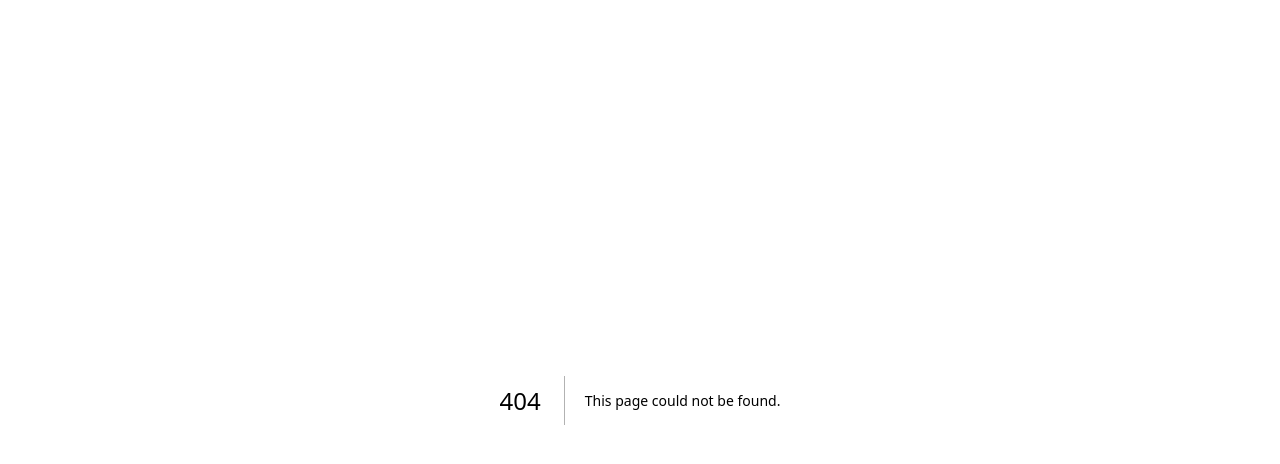
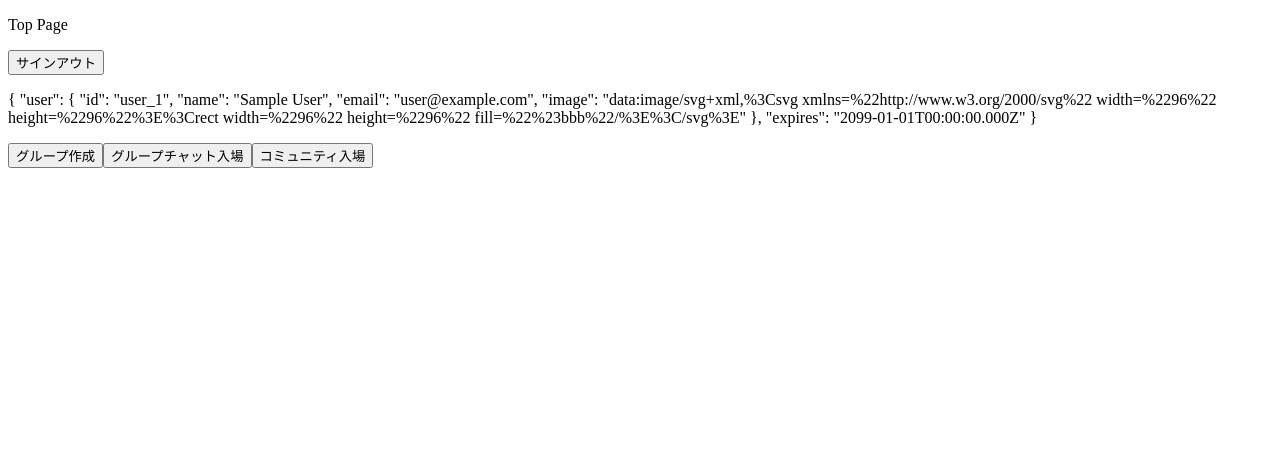
Before and after one commit to ootoro29/procon_mathtoro, a Next.js app: page /home in a window 1280 px wide. Before the commit this address had no page. Shown: the top 464 px of the page. Built offline with nearby package versions, Linux system fonts and the light colour scheme; no server answers; sample sign-in values are in the browser's storage.

Commit message:
homeページに分割

```diff
--- a/app/api/group/route.ts
+++ b/app/api/group/route.ts
@@ -1,16 +1,19 @@
 import { auth } from "@/lib/auth";
 import { pool } from "@/lib/db";
 import { Group } from "@/types";
+import { NextApiRequest, NextApiResponse } from "next";
 import { NextRequest, NextResponse } from "next/server";
 
-export const GET = async() => {
 
+export const GET = async(res:NextResponse,req:NextRequest) => {
+
+    const session = await auth();
+    console.log(session);
+
+    //if(!session)return new NextResponse(JSON.stringify("認証エラー"),{status:401});
     try {
-        const session = await auth();
-        if(!session)return new NextResponse(JSON.stringify("認証エラー"),{status:500});
-        const groups_find_values = [session.user?.id];
-        const rows = await pool.query(
-            `
+        const groups_find_values = [1];
+        const rows = await pool.query(`
                 SELECT *
                     FROM groups
                     WHERE EXISTS (
--- /dev/null
+++ b/app/home/layout.tsx
@@ -0,0 +1,27 @@
+"use client"
+import Load from "@/features/layouts/loading"
+import { useSession } from "next-auth/react";
+import { useRouter } from "next/navigation";
+
+export default function RootLayout({
+  children,
+}: Readonly<{
+  children: React.ReactNode;
+}>) {
+    const {data:session,status} = useSession();
+    const router = useRouter();
+    if(status === "loading"){
+        return (
+            <Load.LoadPage />
+        );
+    }
+    if(status === "unauthenticated"){
+        router.push("/");
+        return;
+    }
+    return (
+        <div>
+            {children}
+        </div>
+    );
+}
--- /dev/null
+++ b/app/home/page.tsx
@@ -0,0 +1,14 @@
+"use client"
+import { useSession } from "next-auth/react";
+import Home from "@/features/layouts/home";
+import { signOut } from "next-auth/react";
+
+export default function HomePage(){
+    const {data:session,status} = useSession();
+
+    if(session){
+      return (
+        <Home.HomePage></Home.HomePage>
+      );
+    }
+  }
--- a/features/layouts/top/TopPageLoggedIn/top-page-logged-in.tsx
+++ b/features/layouts/home/HomePage/home-page.tsx
@@ -1,17 +1,18 @@
-import { auth, signOut } from "@/lib/auth";
+"use client"
+import { useSession,signOut } from "next-auth/react";
 import Link from "next/link";
+import { useRouter } from "next/navigation";
 
-export default async function TopPageLoggedIn() {
-    const session = await auth();
+export default function HomePage() {
+    const {data:session,status} = useSession();
+    const router = useRouter();
     return(
         <div>
             <p>Top Page</p>
-            <form action={async() => {
-                "use server";
-                await signOut();
-            }}>
-                <button>サインアウト</button>
-            </form>
+            <button onClick={() => {
+                signOut();
+                router.push("/");
+            }}>サインアウト</button>
             <p>{JSON.stringify(session,null,2)}</p>
             <Link href={"/group/newgroup"}><button>グループ作成</button></Link>
             <Link href={"/#"}><button>グループチャット入場</button></Link>
--- /dev/null
+++ b/features/layouts/home/index.tsx
@@ -0,0 +1,2 @@
+import HomePage from "./HomePage/home-page";
+export default {HomePage}
--- a/features/layouts/top/Index.tsx
+++ b/features/layouts/top/Index.tsx
@@ -1,4 +1,3 @@
 import TopPage from "./TopPage/top-page";
-import TopPageLoggedIn from "./TopPageLoggedIn/top-page-logged-in";
 
-export default {TopPage,TopPageLoggedIn};
+export default {TopPage};
--- a/lib/auth.ts
+++ b/lib/auth.ts
@@ -1,9 +1,9 @@
-import NextAuth from "next-auth";
+import NextAuth, { NextAuthConfig } from "next-auth";
 import Google from "next-auth/providers/google"
 import { pool } from "./db";
 import PostgresAdapter from "@auth/pg-adapter";
 
-export const NAuth = NextAuth({
+export const authOptions:NextAuthConfig = {
     adapter: PostgresAdapter(pool),
     providers:[Google({
         clientId:process.env.AUTH_GOOGLE_ID,
@@ -26,11 +26,14 @@ export const NAuth = NextAuth({
                 console.log(err);
             }
         },
-        jwt({token,trigger,session}) {
-            if(trigger === "update") token.name = session.user.name;
+        jwt({token,user}) {
+            if(user){
+                token.id = user.id
+            }
             return token;
         }
     }
-})
+};
+export const NAuth = NextAuth(authOptions)
 
 export const {handlers,auth,signIn,signOut} = NAuth;
```
Also changed, not shown: app/group/newgroup/page.tsx (+15 -1 lines), app/page.tsx (+4 -3 lines).
